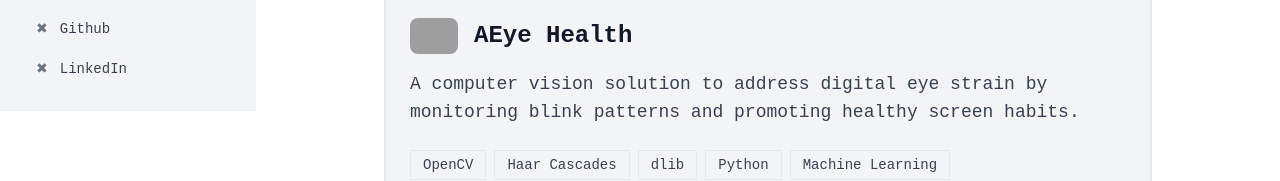
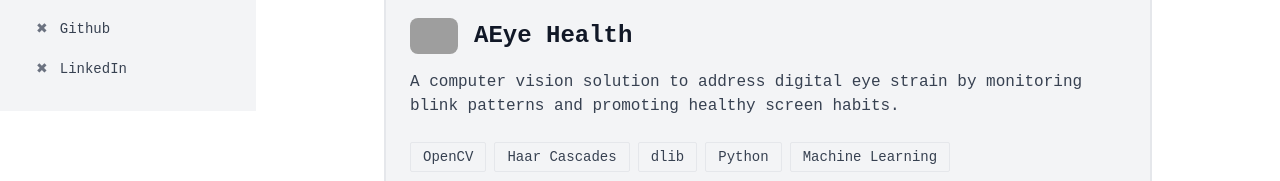
Before and after one commit to AgarwalAarush/aarushagarwal, a Next.js app: page /projects/AEyeHealth in a window 1280 px wide. Shown: the part 689-870 px from the top of the page. Built offline with nearby package versions, Linux system fonts and the light colour scheme; grey boxes are pictures that could not be loaded; a web font is replaced by a local one.

Commit message:
minor updates to resume

```diff
--- a/src/pages/projects/[id].js
+++ b/src/pages/projects/[id].js
@@ -17,6 +17,20 @@ export default function ProjectPage({ project }) {
   if (router.isFallback) {
     return <div>Loading...</div>;
   }
+
+  // Function to parse bold markdown syntax in description
+  const parseBoldText = (text) => {
+    if (!text) return text;
+
+    const parts = text.split(/(\*\*.*?\*\*)/g);
+    return parts.map((part, index) => {
+      if (part.startsWith('**') && part.endsWith('**')) {
+        const boldText = part.slice(2, -2);
+        return <strong key={index} className="font-bold">{boldText}</strong>;
+      }
+      return part;
+    });
+  };
 
   // Custom components for ReactMarkdown
   const components = {
@@ -118,7 +132,7 @@ export default function ProjectPage({ project }) {
                 <h1 className="mb-4 text-2xl font-bold text-gray-900 dark:text-white">{project.title}</h1>
               )}
 
-              <p className="mb-6 text-lg text-gray-700 dark:text-white">{project.description}</p>
+              <p className="mb-6 text-gray-700 dark:text-white">{parseBoldText(project.description)}</p>
 
               {/* Technologies */}
               {project.technologies && (
```
Also changed, not shown: src/content/projects/Haven.md (+1 -1 lines).
